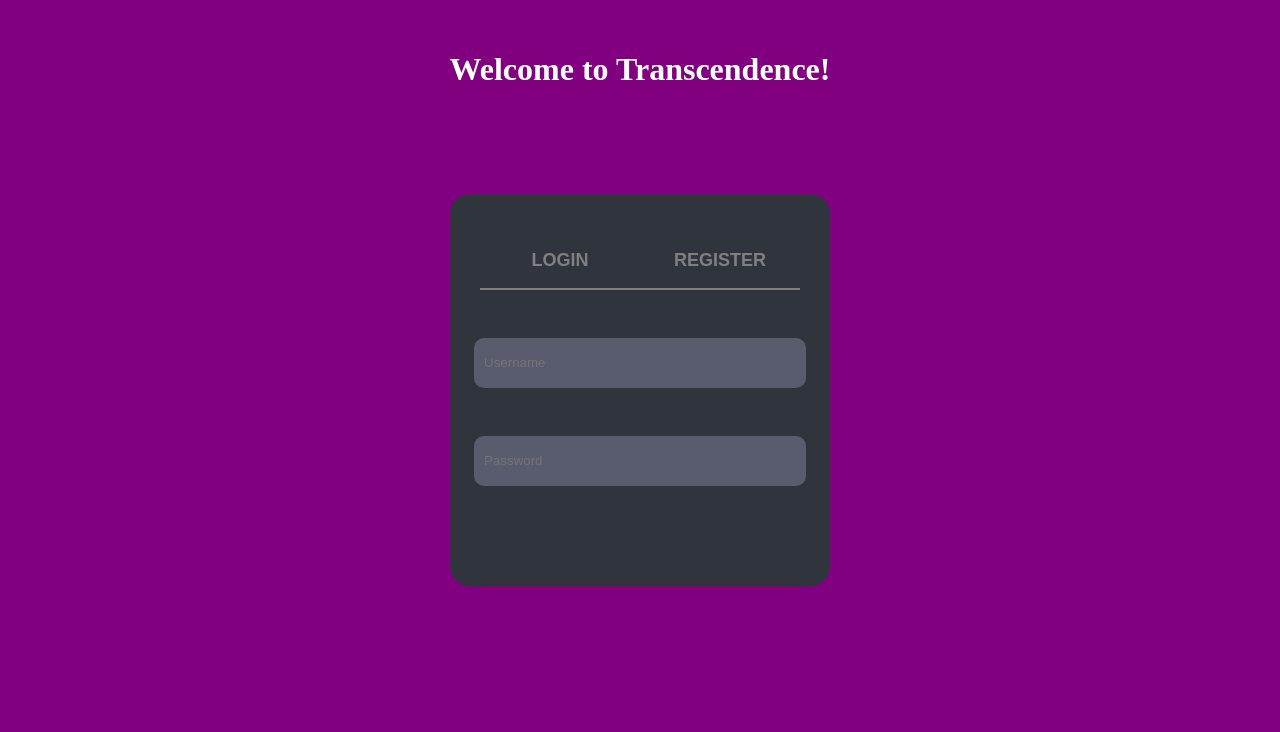
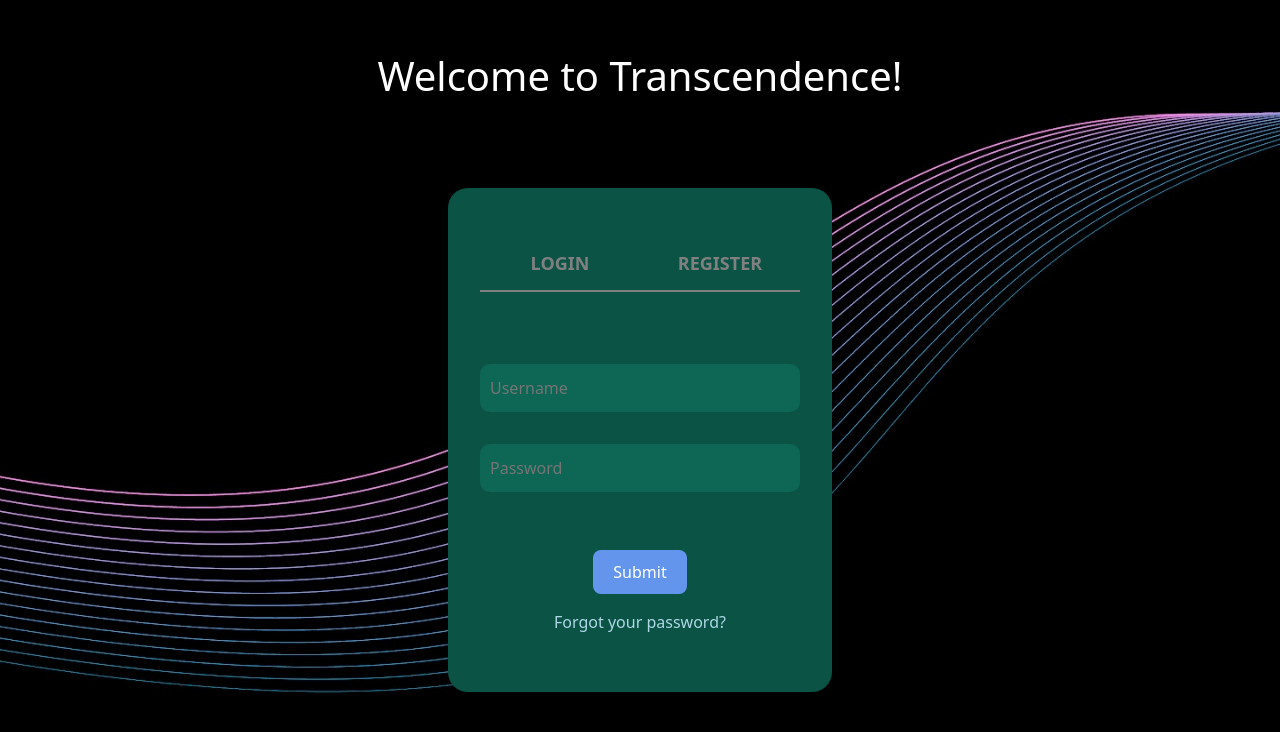
Before and after one commit to PaLucena/frontcendence, a website: page index.html in a window 1280 px wide. Drawn offline with nearby package versions, Linux system fonts and the light colour scheme.

Commit message:
feat: Added Bootstrap

```diff
--- a/index.html
+++ b/index.html
@@ -5,8 +5,10 @@
 	<meta name="viewport" content="width=device-width, initial-scale=1.0">
 	<link rel="stylesheet" href="style.css" />
 	<title>Transcendence</title>
+	<link href="https://cdn.jsdelivr.net/npm/bootstrap@5.3.3/dist/css/bootstrap.min.css" rel="stylesheet" integrity="sha384-QWTKZyjpPEjISv5WaRU9OFeRpok6YctnYmDr5pNlyT2bRjXh0JMhjY6hW+ALEwIH" crossorigin="anonymous">
 </head>
 <body>
+	<div class="root">
 		<header>
 			<h1>Welcome to Transcendence!</h1>
 		</header>
@@ -20,7 +22,13 @@
 					<input placeholder="Username"/>
 					<input placeholder="Password"/>
 				</section>
+				<section class="bottom-btns">
+					<button class="submit">Submit</button>
+					<button class="forgot-pass">Forgot your password?</button>
+				</section>
 			</form>
+		</div>
+		<script src="https://cdn.jsdelivr.net/npm/bootstrap@5.3.3/dist/js/bootstrap.bundle.min.js" integrity="sha384-YvpcrYf0tY3lHB60NNkmXc5s9fDVZLESaAA55NDzOxhy9GkcIdslK1eN7N6jIeHz" crossorigin="anonymous"></script>
 	</div>
 </body>
 </html>
--- a/style.css
+++ b/style.css
@@ -1,25 +1,39 @@
 * {
-	background-color: purple;
 	color: white;
 	align-items: center;
+}
+
+.root {
+	background-image: url(images/wallpaper.jpg);
+	box-sizing: border-box;
+	margin: 0;
+	padding: 0;
+	min-height: 100vh;
+	width: 100vw;
+	background-size: 100% 100%;
+	background-repeat: no-repeat;
 }
 
 header {
 	display: flex;
 	align-items: center;
 	justify-content: center;
-	margin-top: 30px;
+	height: 10vh;
+}
+
+header h1 {
+	margin-top: 10vh;
 }
 
 .body {
 	display: flex;
 	justify-content: center;
 	align-items: center;
-	height: 70vh;
+	height: 90vh;
 }
 
 .body form {
-	background-color: #30343c;
+	background-color: #0B5345;
 	width: 30%;
 	height: 70%;
 	border-radius: 20px;
@@ -31,8 +45,8 @@ header {
 	background: none;
 	display: flex;
 	flex-direction: row;
-	padding-top: 5vh;
-	padding-bottom: 6vh;
+	padding-top: 6vh;
+	padding-bottom: 9vh;
 
 }
 
@@ -61,15 +75,44 @@ header {
 }
 
 .body form .login-section input {
-	background-color: #585c6c;
+	background-color: #0E6655;
 	display: flex;
 	flex-direction: row;
 	width: 40vh;
 	height: 6vh;
 	padding-left: 10px;
-	margin-bottom: 6vh;
-	border: none;
+	margin-bottom: 4vh;
+	border: 0;
 	border-radius: 10px;
 }
 
-/* .body form .login-section input:active */
+.body form .bottom-btns {
+	display: flex;
+	flex-direction: column;
+	background: none;
+	margin-top: 2vh;
+}
+
+.body form .bottom-btns .submit {
+	background-color: cornflowerblue;
+	padding: 10px 20px;
+	margin-top: 10px;
+	margin-bottom: 15px;
+	border: 0;
+	border-radius: 8px;
+}
+
+.body form .bottom-btns .submit:active {
+	color: cornflowerblue;
+	background-color: white;
+}
+
+.body form .bottom-btns .forgot-pass {
+	color: lightblue;
+	background: none;
+	border: none;
+}
+
+.body form .bottom-btns .forgot-pass:active {
+	color: white;
+}
```
Also changed, not shown: bota.html (added, +35 -0 lines), package.json (added, +23 -0 lines), images/wallpaper.jpg (added), 1 other file. Lines whose indentation alone changed are shown as unchanged.
